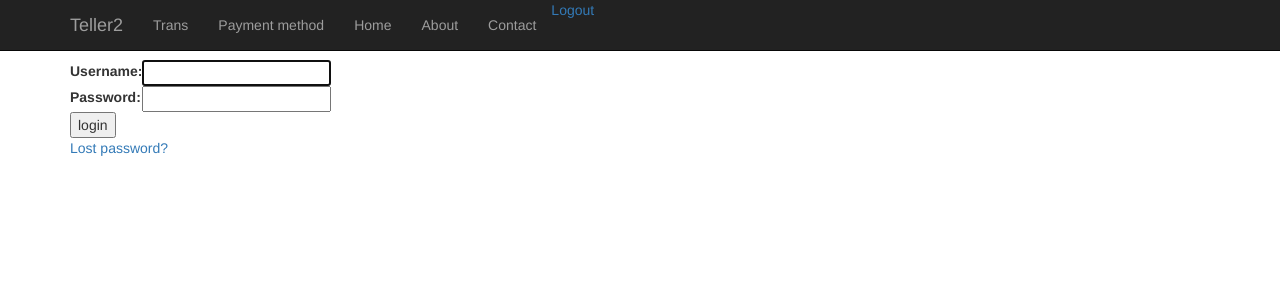
After one commit to yauji/teller2, a Django app: page /login/ in a window 1280 px wide. The commit adds this page. Shown: the top 300 px of the page. Run offline with Django 3.2, Linux system fonts and the light colour scheme; some libraries are stand-ins or nearby versions.

Commit message:
added login/out

```diff
--- a/teller2/urls.py
+++ b/teller2/urls.py
@@ -15,11 +15,13 @@ Including another URLconf
 """
 from django.conf.urls import url, include
 from django.contrib import admin
+from django.contrib.auth import views as auth_views
 
 from trans.views import index
 
 urlpatterns = [
     url('^', include('django.contrib.auth.urls')),
+    #url(r'^accounts/login/$', auth_views.LoginView.as_view(template_name='registration/login.html')),
     #url(r'^$', index),
     url(r'^$', index, name='index'),
     url(r'^t/', include('trans.urls')),
--- a/templates/base.html
+++ b/templates/base.html
@@ -52,6 +52,7 @@
 	    <li><a href="#about">About</a></li>
 	    <li><a href="#contact">Contact</a></li>
 	  </ul>
+	  <a href="/logout/">Logout</a>
 	</div><!--/.nav-collapse -->
       </div>
     </nav>
--- /dev/null
+++ b/templates/registration/login.html
@@ -0,0 +1,38 @@
+{% extends "base.html" %}
+
+{% block contents %}
+
+{% if form.errors %}
+<p>Your username and password didn't match. Please try again.</p>
+{% endif %}
+
+{% if next %}
+{% if user.is_authenticated %}
+<p>Your account doesn't have access to this page. To proceed,
+  please login with an account that has access.</p>
+{% else %}
+<p>Please login to see this page.</p>
+{% endif %}
+{% endif %}
+
+<form method="post" action="{% url 'login' %}">
+  {% csrf_token %}
+  <table>
+    <tr>
+      <td>{{ form.username.label_tag }}</td>
+      <td>{{ form.username }}</td>
+    </tr>
+    <tr>
+      <td>{{ form.password.label_tag }}</td>
+      <td>{{ form.password }}</td>
+    </tr>
+  </table>
+
+  <input type="submit" value="login" />
+  <input type="hidden" name="next" value="{{ next }}" />
+</form>
+
+{# Assumes you setup the password_reset view in your URLconf #}
+<p><a href="{% url 'password_reset' %}">Lost password?</a></p>
+
+{% endblock %}
--- a/trans/views.py
+++ b/trans/views.py
@@ -12,7 +12,7 @@ from django.contrib.auth.decorators import login_required
 
 from .models import Trans, PmethodGroup, Pmethod, CategoryGroup, Category
 
-@login_required
+@login_required(login_url='/login/')
 def index(request):
     latest_trans_list = Trans.objects.order_by('-date')[:30]
     #latest_question_list = Question.objects.order_by('-pub_date')[:5]
```
Also changed, not shown: templates/registration/logged_out.html (added, +40 -0 lines), teller2/settings.py (line endings or trailing spaces).
